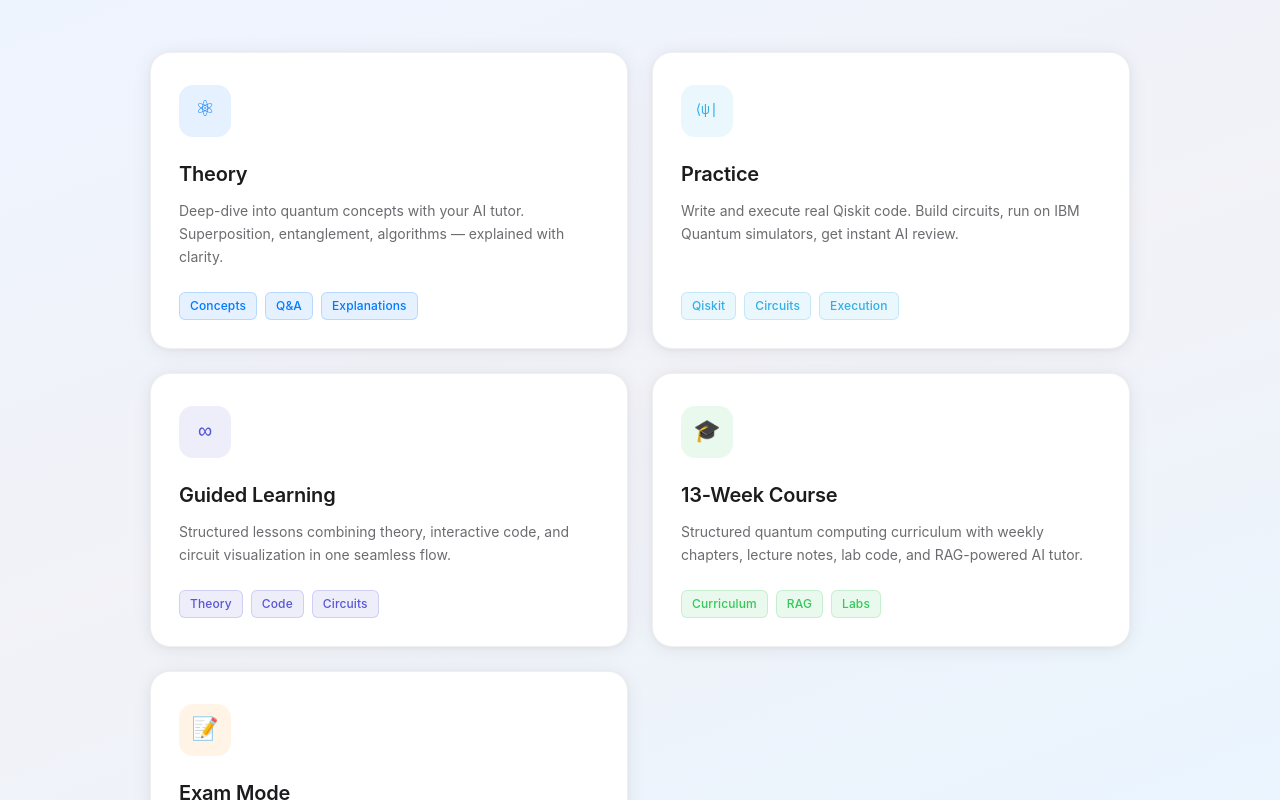
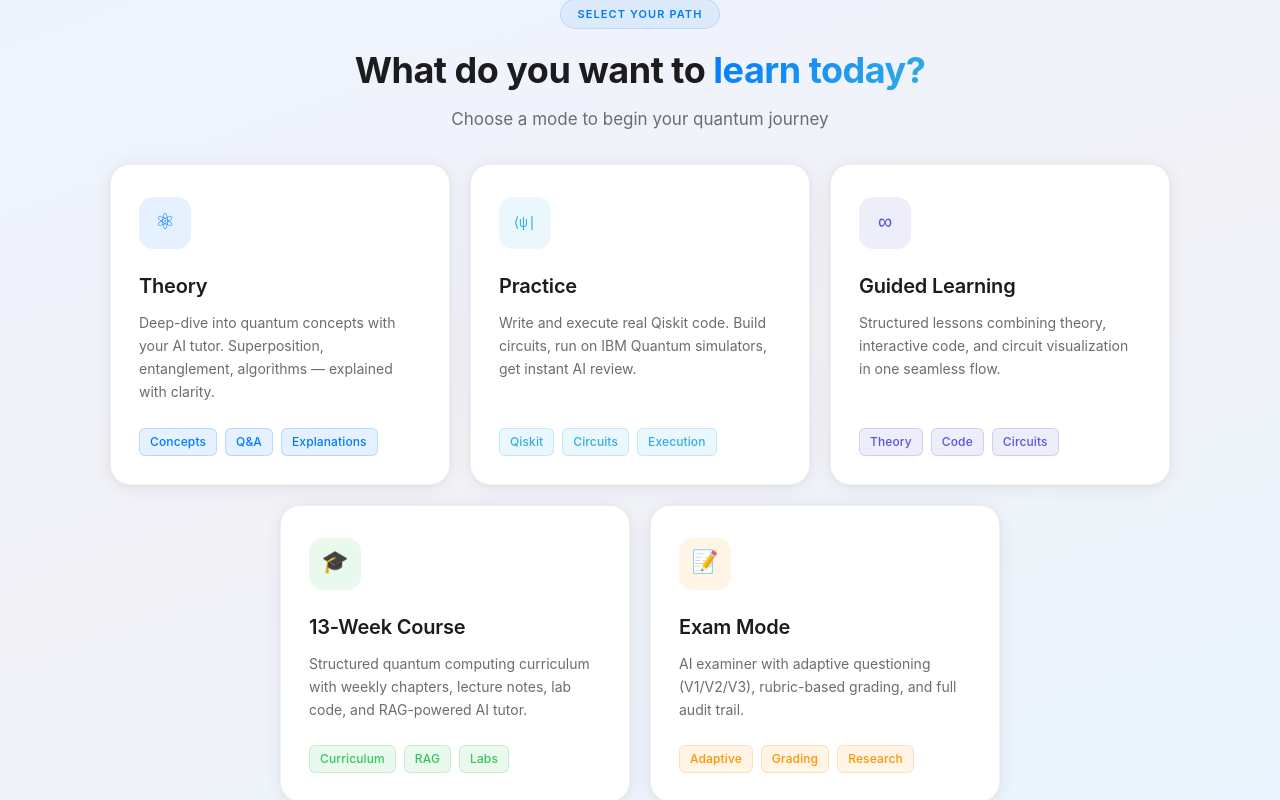
Before and after one commit to asfandyar-prog/quantummind, a React (Vite) app in the folder frontend/: page /select in a window 1280 px wide. Built offline with nearby package versions, Linux system fonts and the light colour scheme.

Commit message:
fix: switch to llama-3.1-8b-instant, exam mode working

```diff
--- a/frontend/src/components/ModeSelector.jsx
+++ b/frontend/src/components/ModeSelector.jsx
@@ -76,7 +76,7 @@ export default function ModeSelector() {
 
   return (
     <div
-      className="w-full h-full flex flex-col items-center justify-center px-12 py-16"
+      className="w-full h-full flex flex-col items-center justify-center px-12 py-8"
       style={{
         background: 'linear-gradient(160deg, #EEF4FF 0%, #F2F2F7 50%, #EAF5FF 100%)',
         fontFamily: '-apple-system, BlinkMacSystemFont, "Segoe UI", sans-serif',
@@ -85,7 +85,7 @@ export default function ModeSelector() {
       {/* Header */}
       <motion.div
         className="text-center"
-        style={{ marginBottom: '56px' }}
+        style={{ marginBottom: '32px' }}
         initial={{ opacity: 0, y: 14 }}
         animate={{ opacity: 1, y: 0 }}
         transition={{ duration: 0.45 }}
@@ -107,7 +107,7 @@ export default function ModeSelector() {
         </div>
 
         {/* Heading */}
-        <h1 style={{ fontSize: '42px', fontWeight: 700, letterSpacing: '-0.5px', color: '#1C1C1E', lineHeight: 1.2, marginBottom: '14px' }}>
+        <h1 style={{ fontSize: '36px', fontWeight: 700, letterSpacing: '-0.5px', color: '#1C1C1E', lineHeight: 1.2, marginBottom: '14px' }}>
           What do you want to{' '}
           <span className="text-gradient-qm">learn today?</span>
         </h1>
@@ -118,18 +118,27 @@ export default function ModeSelector() {
         </p>
       </motion.div>
 
-      {/* Cards grid */}
+      {/* Cards grid - 3 top, 2 bottom centered */}
       <motion.div
-        className="grid grid-cols-3 w-full"
-        style={{ gap: '24px', maxWidth: '980px', gridTemplateColumns: 'repeat(2, 1fr)' }}
+        style={{ width: '100%', maxWidth: '1060px', display: 'flex', flexDirection: 'column', gap: '20px' }}
         variants={containerVariants}
         initial="hidden"
         animate="visible"
       >
-        {MODES.map((mode) => (
-          <ModeCard key={mode.id} mode={mode} onSelect={handleSelect} />
-        ))}
+        {/* Top row - 3 cards */}
+        <div style={{ display: 'grid', gridTemplateColumns: 'repeat(3, 1fr)', gap: '20px' }}>
+          {MODES.slice(0, 3).map((mode) => (
+            <ModeCard key={mode.id} mode={mode} onSelect={handleSelect} />
+          ))}
+        </div>
+        {/* Bottom row - 2 cards centered */}
+        <div style={{ display: 'grid', gridTemplateColumns: 'repeat(2, 1fr)', gap: '20px', maxWidth: '720px', margin: '0 auto', width: '100%' }}>
+          {MODES.slice(3).map((mode) => (
+            <ModeCard key={mode.id} mode={mode} onSelect={handleSelect} />
+          ))}
+        </div>
       </motion.div>
+
     </div>
   )
 }
```
